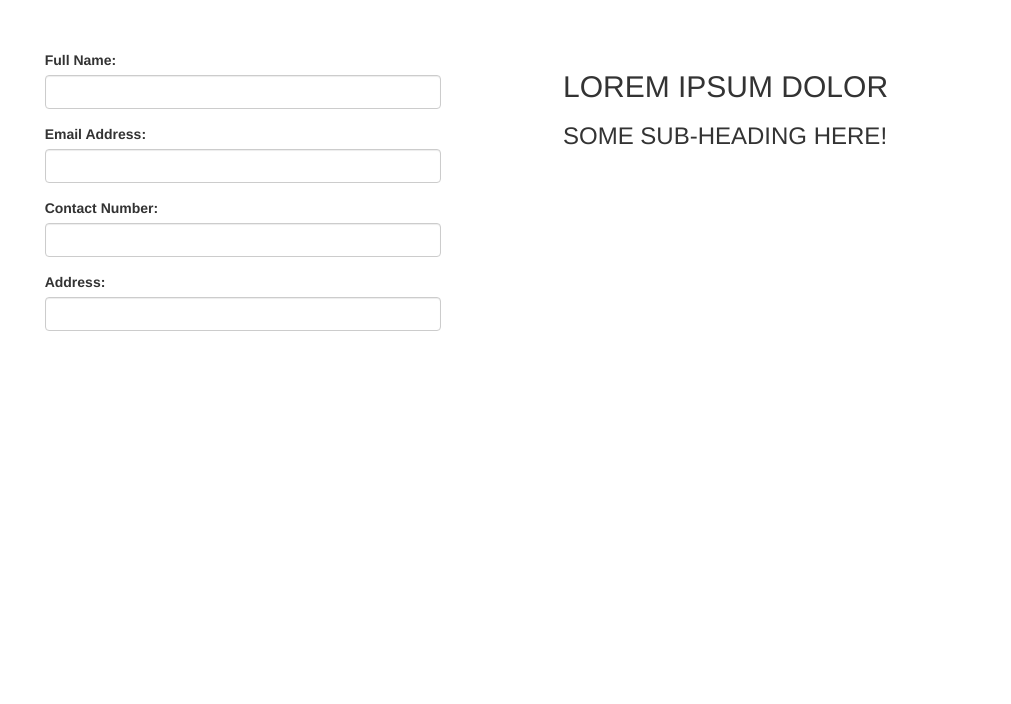
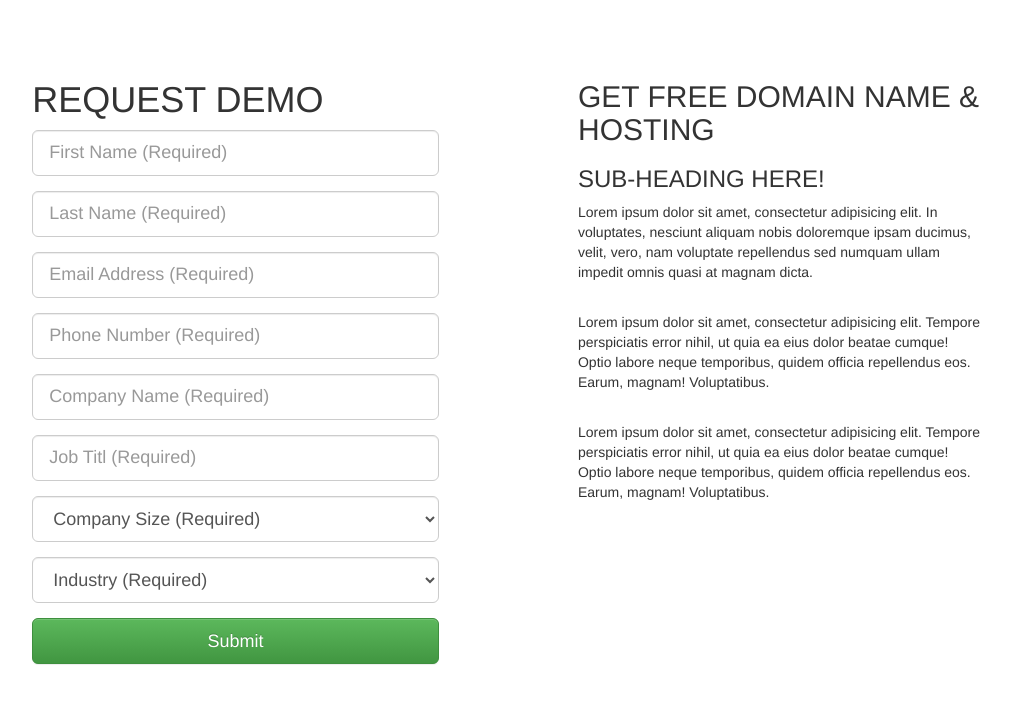
Before and after one commit to ginoskurtloven/Proy3kto101---LandingPage, a PHP site: page / in a window 1280 px wide. Shown: the top 704 px of the page, without its empty margins (77-1088 px from the left). Run offline with PHP 8.4, Linux system fonts and the light colour scheme.

Commit message:
Created Initial Page and the form

```diff
--- a/index.php
+++ b/index.php
@@ -10,33 +10,81 @@
 	<link rel="stylesheet" href="css/bootstrap/css/bootstrap.css">
 	<!-- Bootstrap Theme -->
 	<link rel="stylesheet" href="css/bootstrap/css/bootstrap-theme.css">
+	<!-- Style.css -->
+	<link rel="stylesheet" href="css/style.css">
 </head>
 <body>
-	<div style="padding-top: 50px;" class="fluid-container">
+	<div style="padding-top: 60px;" class="fluid-container">
+	<div class="row">
 		<div class="col-md-offset-1 col-md-4">
+		<div class="form-container">
+		<h1>REQUEST DEMO</h1>
 			<form action="" method="POST">
 				<div class="form-group">
-					<label for="FullName">Full Name:</label>
-					<input class="form-control" type="text" name="FullName" value="" id="FullName">
+					<input class="form-control input-lg" type="text" name="FirstName" value="" id="FirstName" placeholder="First Name (Required)">
 				</div>
 				<div class="form-group">
-					<label for="EmailAddress">Email Address:</label>
-					<input class="form-control" type="email" name="EmailAddress" id="EmailAddress">
+					<input class="form-control input-lg" type="text" name="LastName" id="LastName" placeholder="Last Name (Required)">
 				</div>
 				<div class="form-group">
-					<label for="ContactNumber">Contact Number:</label>
-					<input class="form-control" type="number" min="1" max="15" name="ContactNumber" id="ContactNumber">
+					<input class="form-control input-lg" type="email" name="EmailAddress" id="EmailAddress" placeholder="Email Address (Required)">
 				</div>
 				<div class="form-group">
-					<label for="Address">Address:</label>
-					<input class="form-control" type="text" name="Address" id="Address">
+					<input class="form-control input-lg" type="number" min="1" max="32" name="PhoneNumber" id="PhoneNumber" placeholder="Phone Number (Required)">
 				</div>
+				<div class="form-group">
+					<input class="form-control input-lg" type="text" name="CompanyName" id="CompanyName" placeholder="Company Name (Required)">
+				</div>
+				<div class="form-group">
+					<input class="form-control input-lg" type="text" name="JobTitle" id="JobTitle" placeholder="Job Titl (Required)">
+				</div>
+				<div class="form-group">
+					<select class="form-control input-lg" name="" id="">
+						<option value="" disabled="disabled" selected="selected">Company Size (Required)</option>
+						<option value="">Personal</option>
+						<option value="">50 Employees or Less</option>
+						<option value="">51 to 250 Employees</option>
+						<option value="">251 to 750 Employees</option>
+						<option value="">751 Employees or More</option>
+						<option value="">Agency</option>
+					</select>
+				</div>
+				<div class="form-group">
+					<select name="" id="" class="form-control input-lg">
+						<option value="" disabled="disabled" selected="selected">Industry (Required)</option>
+						<option value="Agency">Agency</option>
+						<option value="Automotive">Automotive</option>
+						<option value="Consumer Packaged Goods">Consumer Packaged Goods</option>
+						<option value="E-Commerce">E-Commerce</option>
+						<option value="Education">Education</option>
+						<option value="Entertainment">Entertainment</option>
+						<option value="Financial Services">Financial Services</option>
+						<option value="Food and Beverage">Food and Beverage</option>
+						<option value="Government Organization">Government Organization</option>
+						<option value="Healthcare">Healthcare</option>
+						<option value="Non-Profit">Non-Profit</option>
+						<option value="Publishing">Publishing</option>
+						<option value="Retail">Retail</option>
+						<option value="Technology">Technology</option>
+						<option value="Telecommunications">Telecommunications</option>
+						<option value="Travel - Hospitality">Travel - Hospitality</option>
+					</select>
+				</div>
+				<input type="submit" class="btn btn-success btn-block btn-lg">
 			</form>
 		</div>
-		<div class="col-md-offset-6">
-			<h2>LOREM IPSUM DOLOR</h2>
-			<h3>SOME SUB-HEADING HERE!</h3>
 		</div>
+		<div class="col-md-offset-1 col-md-4">
+			<h2>GET FREE DOMAIN NAME & HOSTING</h2>
+			<h3>SUB-HEADING HERE!</h3>
+			<p>Lorem ipsum dolor sit amet, consectetur adipisicing elit. In voluptates, nesciunt aliquam nobis doloremque ipsam ducimus, velit, vero, nam voluptate repellendus sed numquam ullam impedit omnis quasi at magnam dicta.</p>
+			&nbsp;
+			<p>Lorem ipsum dolor sit amet, consectetur adipisicing elit. Tempore perspiciatis error nihil, ut quia ea eius dolor beatae cumque! Optio labore neque temporibus, quidem officia repellendus eos. Earum, magnam! Voluptatibus.</p>
+			&nbsp;
+			<p>Lorem ipsum dolor sit amet, consectetur adipisicing elit. Tempore perspiciatis error nihil, ut quia ea eius dolor beatae cumque! Optio labore neque temporibus, quidem officia repellendus eos. Earum, magnam! Voluptatibus.</p>
+
+		</div>
+	</div>	<!-- end of row -->
 	</div> <!-- end of container -->
 </body>
 </html>
```
